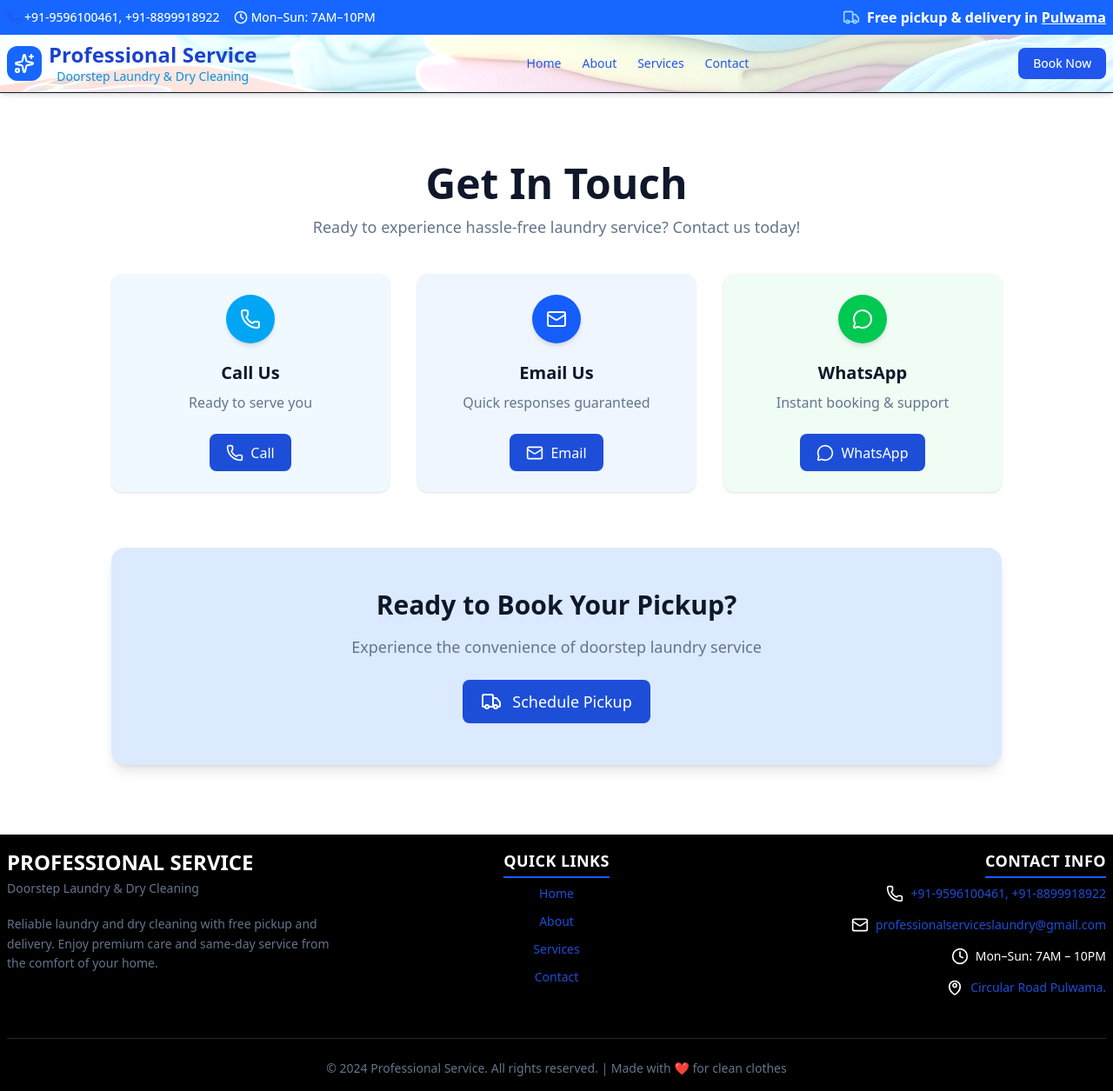
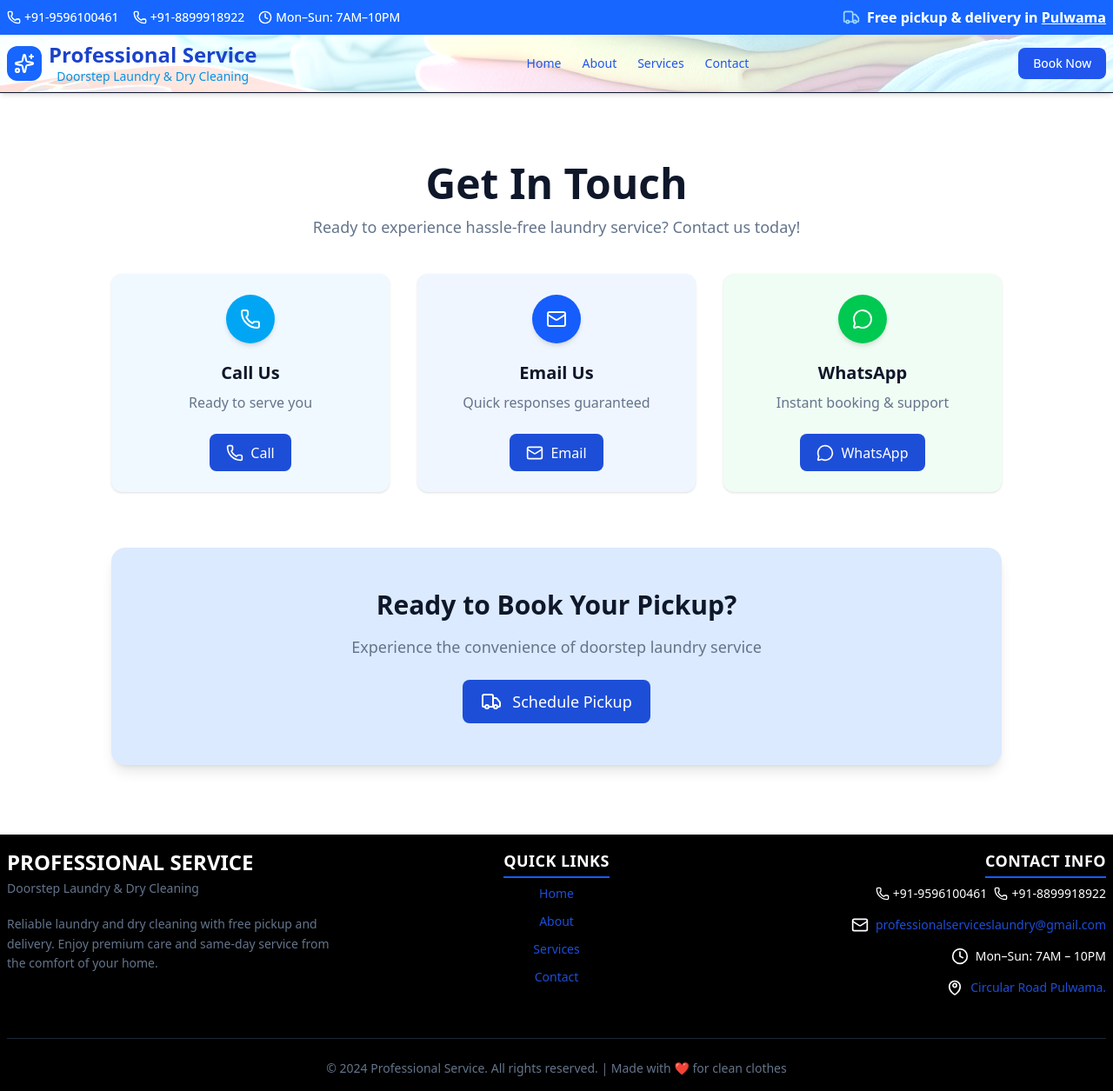
Before and after one commit to showkat-96/loundry, a React (Vite) app: page /get-in-touch in a window 1280 px wide. Shown: the whole page at 87% size. Built offline with nearby package versions, Linux system fonts and the light colour scheme.

Commit message:
url fixes

```diff
--- a/src/components/Footer.tsx
+++ b/src/components/Footer.tsx
@@ -57,9 +57,19 @@ function Footer() {
             </div>
             <ul className="space-y-4 text-sm">
               <li className="flex justify-center sm:justify-end items-center gap-2">
-                <Phone className="h-5 w-5" />
-                <a href="tel:+919596100461" className="hover:text-blue-400">
-                  +91-9596100461, +91-8899918922
+                <a
+                  href="tel:+919596100461"
+                  className="flex items-center gap-1 hover:underline"
+                >
+                  <Phone className="text-white h-4 w-4" />
+                  <span className="text-white">+91-9596100461</span>
+                </a>
+                <a
+                  href="tel:+918899918922"
+                  className="flex items-center gap-1 hover:underline"
+                >
+                  <Phone className="text-white h-4 w-4" />
+                  <span className="text-white">+91-8899918922</span>
                 </a>
               </li>
               <li className="flex justify-center sm:justify-end items-center gap-2">
--- a/src/components/Header.tsx
+++ b/src/components/Header.tsx
@@ -35,13 +35,18 @@ function Header() {
                 href="tel:+919596100461"
                 className="flex items-center gap-1 hover:underline"
               >
-                <Phone className="h-4 w-4" />
-                <span className="text-white">
-                  +91-9596100461, +91-8899918922
-                </span>
+                <Phone className="text-white h-4 w-4" />
+                <span className="text-white">+91-9596100461</span>
+              </a>
+              <a
+                href="tel:+918899918922"
+                className="flex items-center gap-1 hover:underline"
+              >
+                <Phone className="text-white h-4 w-4" />
+                <span className="text-white">+91-8899918922</span>
               </a>
               <div className="flex items-center gap-1">
-                <Clock className="h-4 w-4" />
+                <Clock className="text-white h-4 w-4" />
                 <span className="text-white">Mon–Sun: 7AM–10PM</span>
               </div>
             </div>
```
Also changed, not shown: 1 other file (tests, documents, lock files or other folders).
